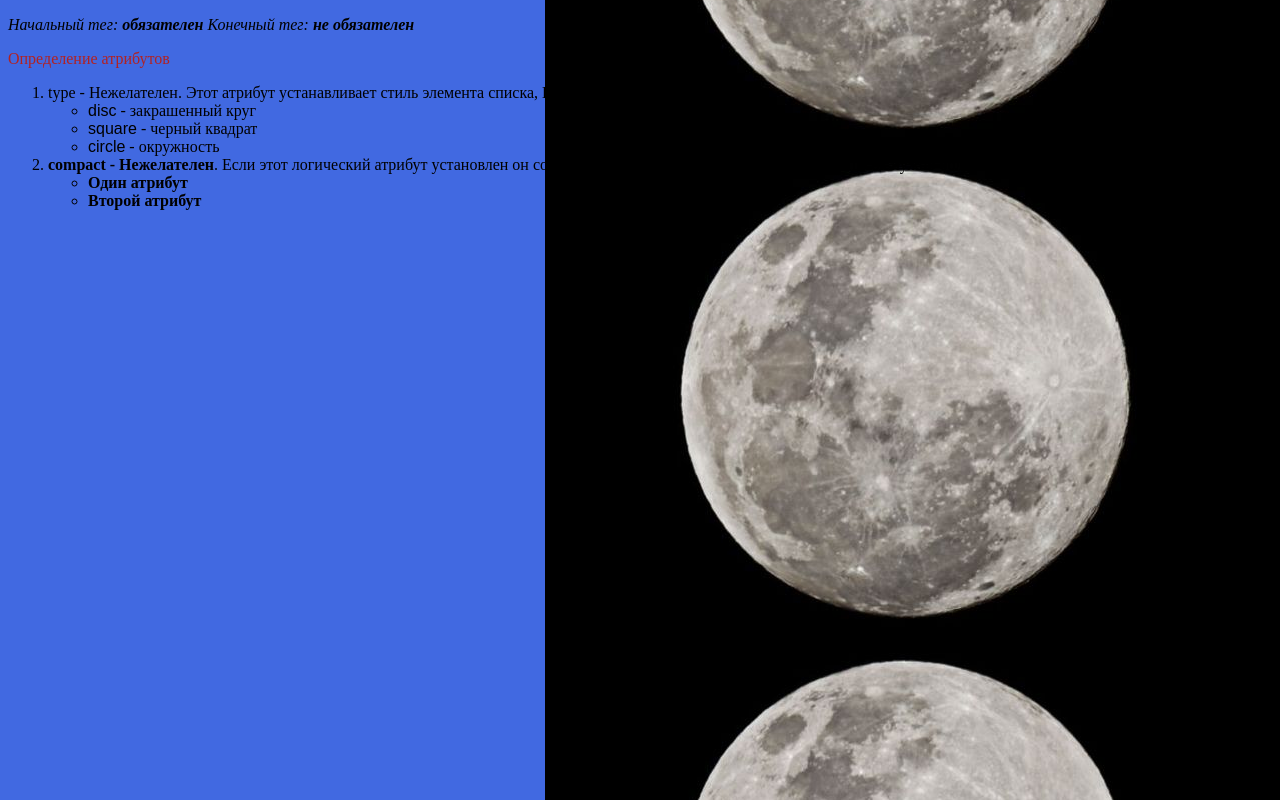
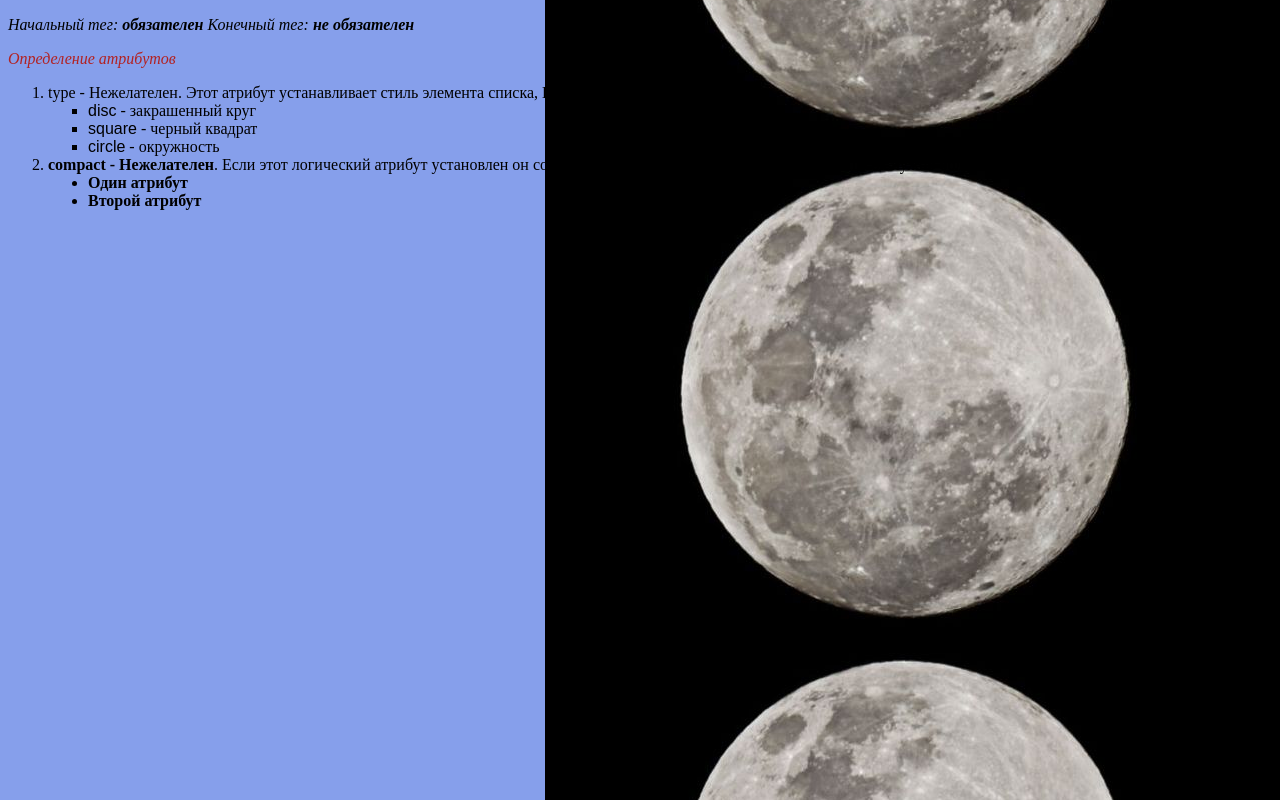
Before and after one commit to scripticwish/task1, a plain HTML site: page index.html in a window 1280 px wide. Drawn offline with Linux system fonts and the light colour scheme.

Commit message:
Marker Fix

```diff
--- a/css/style.css
+++ b/css/style.css
@@ -11,5 +11,12 @@
     color:firebrick;
 }
 .bg{
-    background: royalblue url("../img/b5f0a87e88abfa9ae5d8b6873993554d.jpg") repeat-y 100% fixed;
+    background: rgb(134, 159, 235) url("../img/b5f0a87e88abfa9ae5d8b6873993554d.jpg") repeat-y 100% fixed;
 }
+.square {
+    list-style-type: square;
+}
+.discandbold {
+    list-style-type: disc;
+    font-weight: 900;
+}
--- a/index.html
+++ b/index.html
@@ -13,14 +13,14 @@
         <span class="bold cur">не обязателен</span>
     </p>
     <p class="color">
-        Определение атрибутов
+        <span class="cur">Определение атрибутов</span>
     </p>
     <ol>
         <li>
             <span>type - Нежелателен</span>.
             Этот атрибут устанавливает стиль элемента списка,
             Возможные значения:
-            <ul>
+            <ul class="square">
                 <li><span class="font">disc</span> - закрашенный круг</li>
                 <li><span class="font">square</span> - черный квадрат</li>
                 <li><span class="font">circle</span> - окружность</li>
@@ -31,7 +31,7 @@
             Если этот логический атрибут установлен он сообщает
             браузерам о том, что генерировать список нужно более
             компактно.
-            <ul class="bold">
+            <ul class="discandbold">
                 <li>Один атрибут</li>
                 <li>Второй атрибут</li>
             </ul>
```
